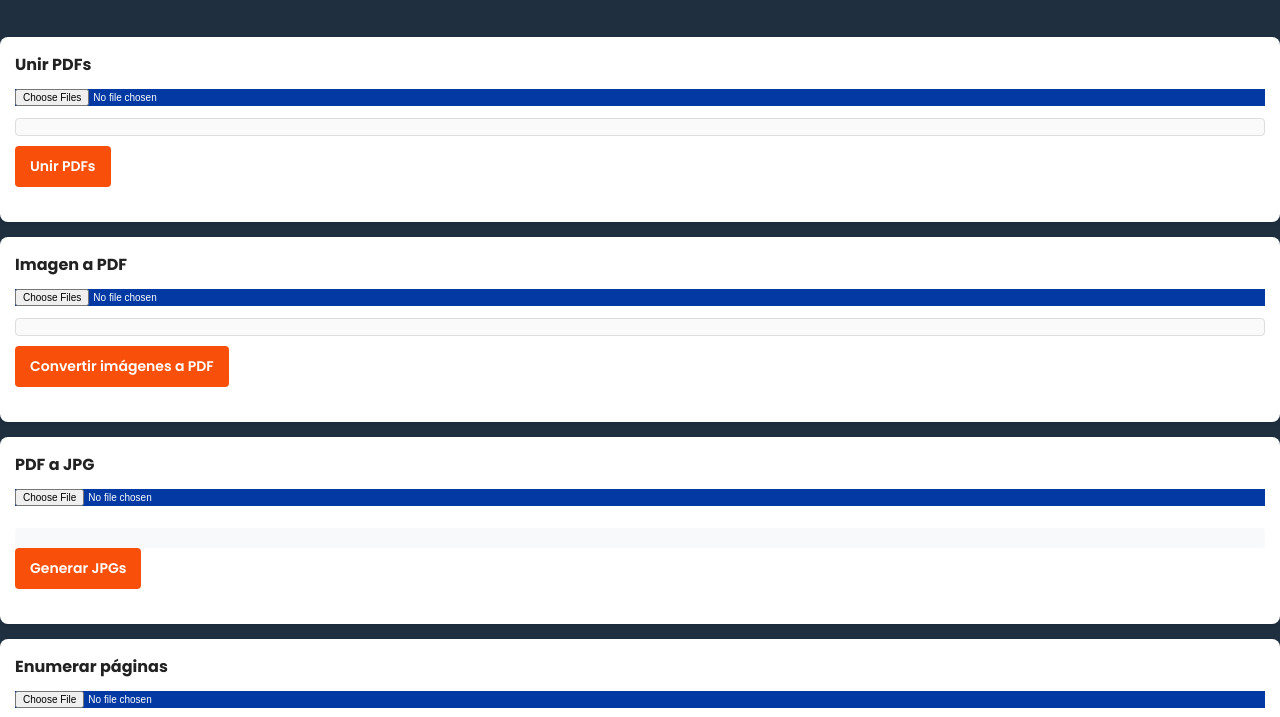
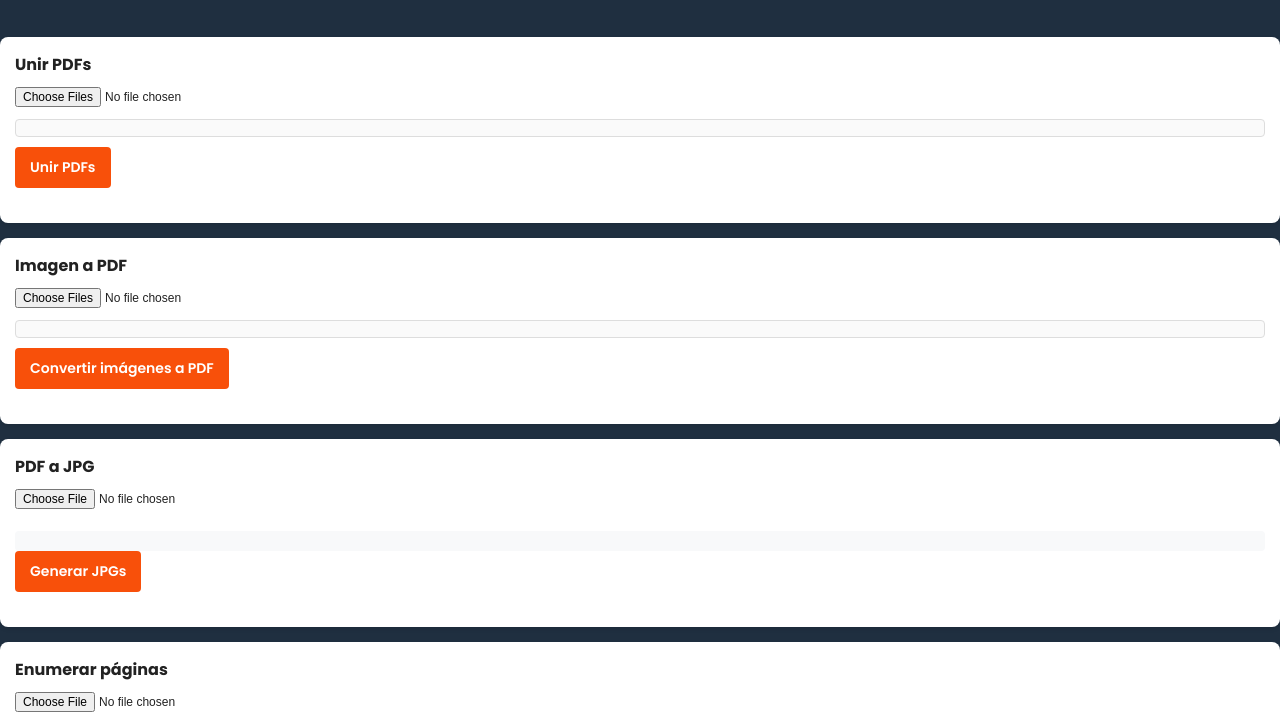
Before and after one commit to xcaliislife/pdfs, a plain HTML site: page index.html in a window 1280 px wide. Shown: the part 78-795 px from the top of the page. Drawn offline with Linux system fonts and the light colour scheme; a script that the page names is missing.

Commit message:
Actualizar index.html

```diff
--- a/index.html
+++ b/index.html
@@ -25,7 +25,7 @@
   flex-direction: column;
 }
 
-#app-container {
+  #app-container {
   flex: 1;
   color: white;
   padding: 20px;
@@ -57,9 +57,7 @@
       margin-bottom: 6px;
     }
     input[type=file] {
-      background-color: #0339a3;
-      color: white;
-      font-size: 10px;
+      font-size: 12px;
       width: 100%;
       margin-bottom: 12px;
     }
```
